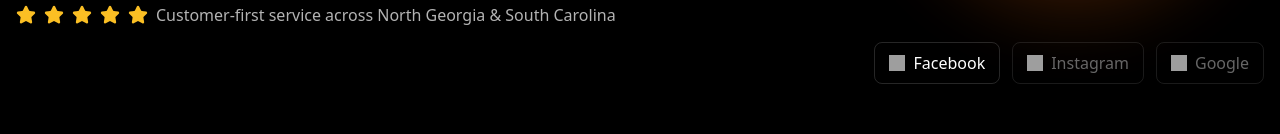
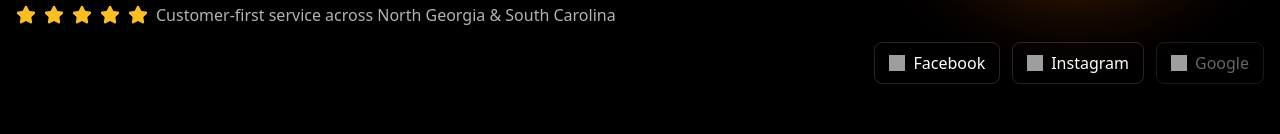
Before and after one commit to HarleyM90/anythang-site, a Next.js app: page / in a window 1280 px wide. Shown: the part 535-669 px from the top of the page. Built offline with nearby package versions, Linux system fonts and the light colour scheme; grey boxes are pictures that could not be loaded.

Commit message:
Enable live Instagram link

```diff
--- a/src/app/page.tsx
+++ b/src/app/page.tsx
@@ -123,10 +123,13 @@ function SocialLinks({
         <span className="relative z-10">Facebook</span>
       </a>
 
-      {/* INSTAGRAM (coming soon) */}
-      <span
-        className={`${base} ${size} border-white/10 text-white/40 cursor-not-allowed relative z-10`}
-        title="Instagram link coming soon"
+    <a
+  href="https://www.instagram.com/anythang_contracting?igsh=MWV2d2J4cDQ5cXVuZQ%3D%3D&utm_source=qr"
+  target="_blank"
+  rel="noopener noreferrer"
+  className={`${base} ${size} border-white/15 hover:bg-white/10 relative z-10`}
+  aria-label="Instagram"
+  title="Instagram"
 >
   <BrandIcon
     src="/brands/instagram.svg"
@@ -134,7 +137,7 @@ function SocialLinks({
     fallback={<Instagram className="w-4 h-4" />}
   />
   <span className="relative z-10">Instagram</span>
-      </span>
+</a>
 
       {/* GOOGLE BUSINESS (coming soon) */}
       <span
```
Lines whose indentation alone changed are shown as unchanged.
